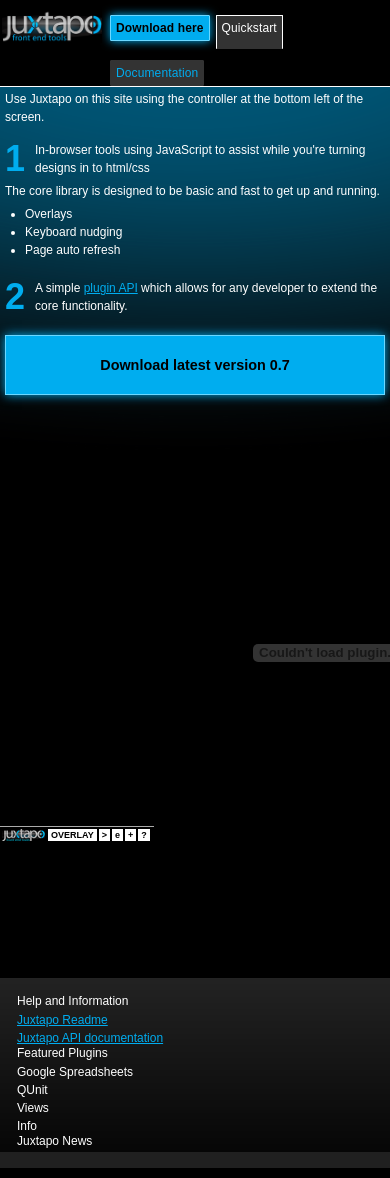
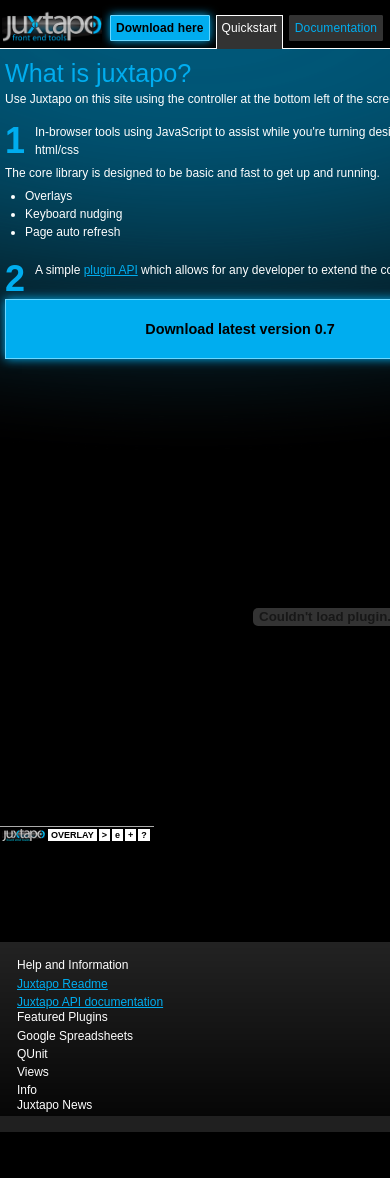
Before and after one commit to davetayls/juxtapo, a PHP site: page / in a window 390 px wide; the page is wider, and only the part inside the window is pictured. After the commit the page ends 1132 px from the top of that part, so only its background shows below. Run offline with PHP 8.4, Linux system fonts and the light colour scheme; some libraries are stand-ins or nearby versions.

Commit message:
tweaked small screen css

```diff
--- a/css/smallscreen.css
+++ b/css/smallscreen.css
@@ -2,7 +2,8 @@ body {
 	background-color: #000;
 }
 #wrapper {
-	width: auto;
+	width: 480px;
+	overflow: hidden;
 }
 	#logo img {
 		width: 100px;
--- a/index.html
+++ b/index.html
@@ -7,7 +7,7 @@
         <link href="css/1.reset.css" rel="stylesheet" type="text/css" />
         <link href="css/2.brand.css" rel="stylesheet" type="text/css" />
         <link href="css/3.0.screen.css" rel="stylesheet" type="text/css" />
-        <link href="css/smallscreen.css" rel="stylesheet" type="text/css" />
+        <link href="css/smallscreen.css" media="screen and (max-width:480px)" rel="stylesheet" type="text/css" />
         <link rel="shortcut icon" href="http://www.the-taylors.org/favicon.ico" />
         <link rel="bookmark icon" href="http://www.the-taylors.org/favicon.ico" />
         <link rel="icon" type="image/ico" href="http://www.the-taylors.org/favicon.ico" />
```
